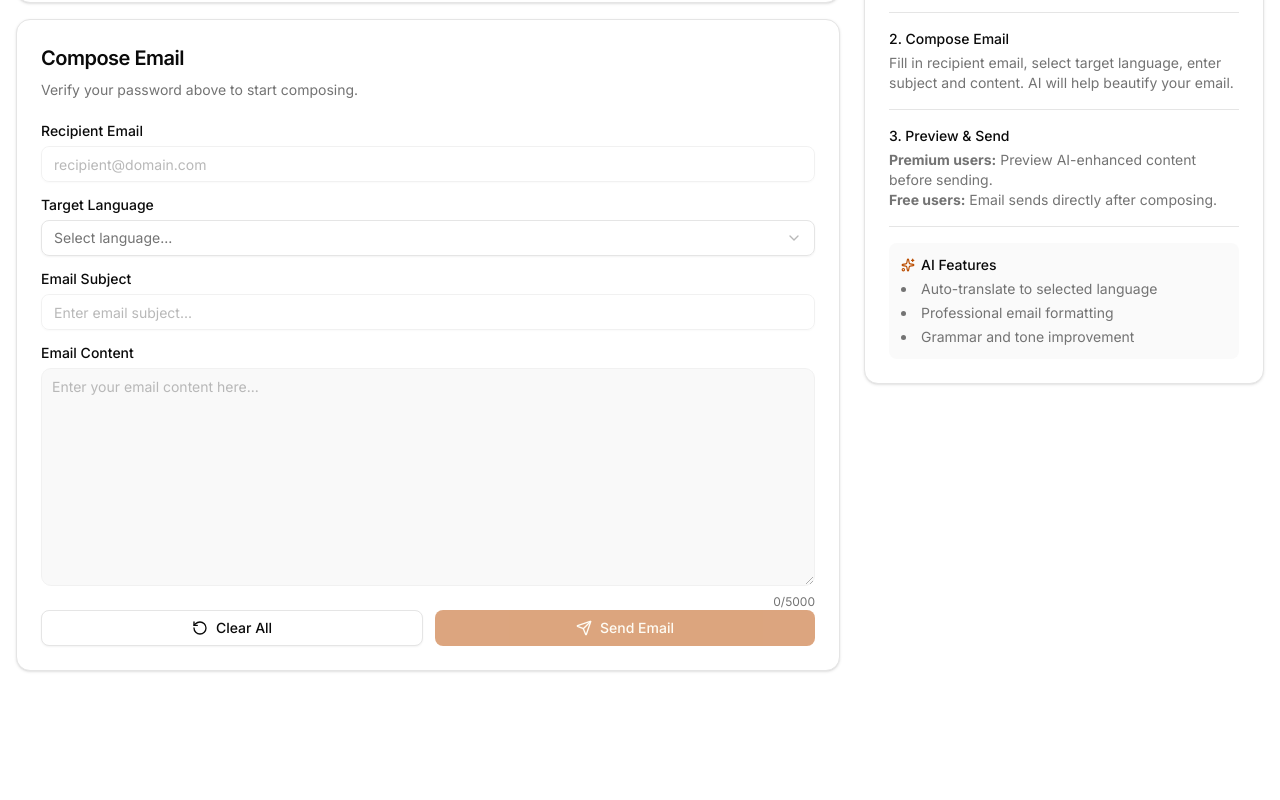
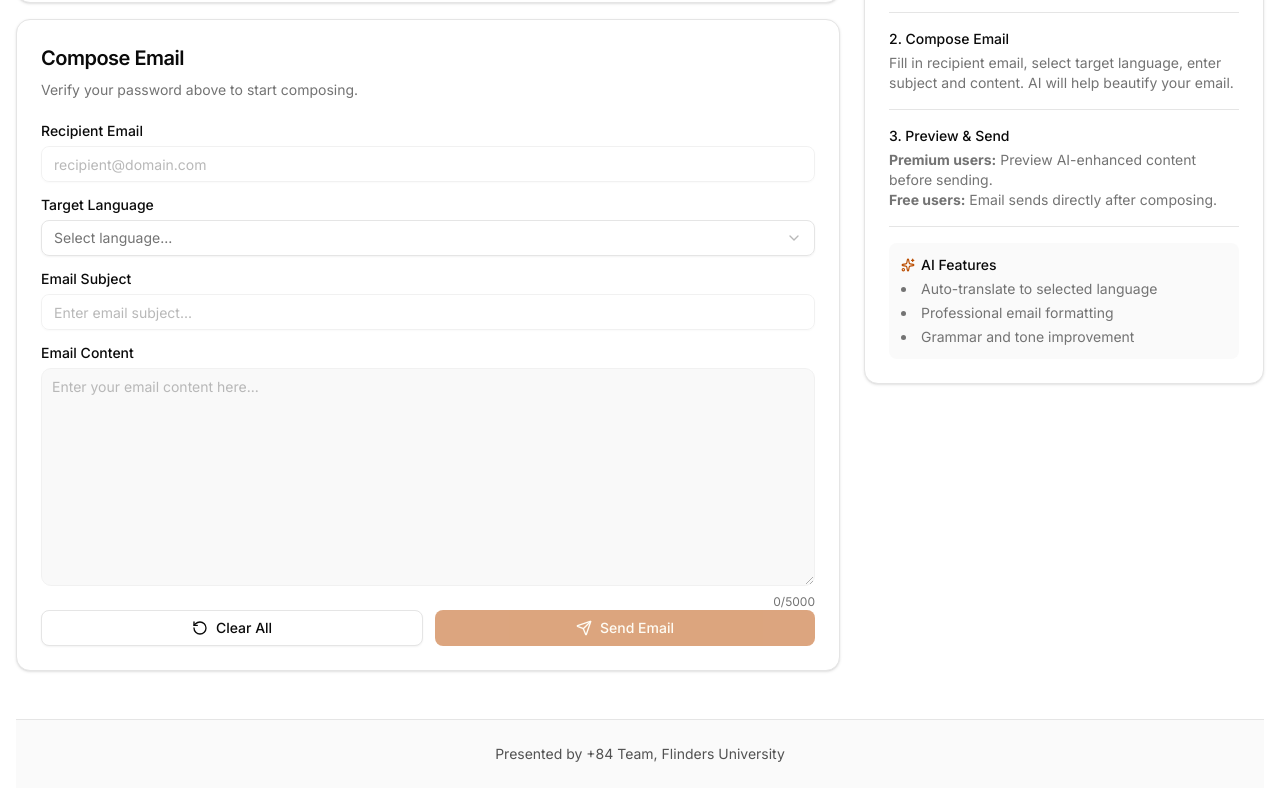
Before and after one commit to astropop/send-email-professionally, a Next.js app: page / in a window 1280 px wide. Shown: the part 310-1110 px from the top of the page. Before the commit the page ends 1005 px from the top, so only its background shows below. Built offline with nearby package versions, Linux system fonts and the light colour scheme.

Commit message:
feat: add footer credit and clean up unused code
Add footer with credit and remove unused imports and fonts

Co-authored-by: Tai Le <9802982+astropop@users.noreply.github.com>

```diff
--- a/app/layout.tsx
+++ b/app/layout.tsx
@@ -1,12 +1,10 @@
 import type { Metadata } from "next";
-import { Geist, Geist_Mono, Inter } from "next/font/google";
+import { Geist_Mono, Inter } from "next/font/google";
 import "./globals.css";
 import { ThemeProvider } from "@/components/theme-provider"
 import { cn } from "@/lib/utils";
 
 
-const _geist = Geist({ subsets: ["latin"] });
-const _geistMono = Geist_Mono({ subsets: ["latin"] });
 const inter = Inter({ subsets: ["latin"], variable: "--font-sans" });
 const fontMono = Geist_Mono({
   subsets: ["latin"],
--- a/app/page.tsx
+++ b/app/page.tsx
@@ -762,6 +762,15 @@ export default function EmailForm() {
             <UsageGuide />
           </div>
         </div>
+
+        {/* Footer Credit */}
+        <footer className="border-t border-neutral-200 bg-neutral-50 mt-12 py-6">
+          <div className="container mx-auto px-4">
+            <div className="text-center text-sm text-neutral-600">
+              <p>Presented by +84 Team, Flinders University</p>
+            </div>
+          </div>
+        </footer>
       </main>
     </div>
   );
```
